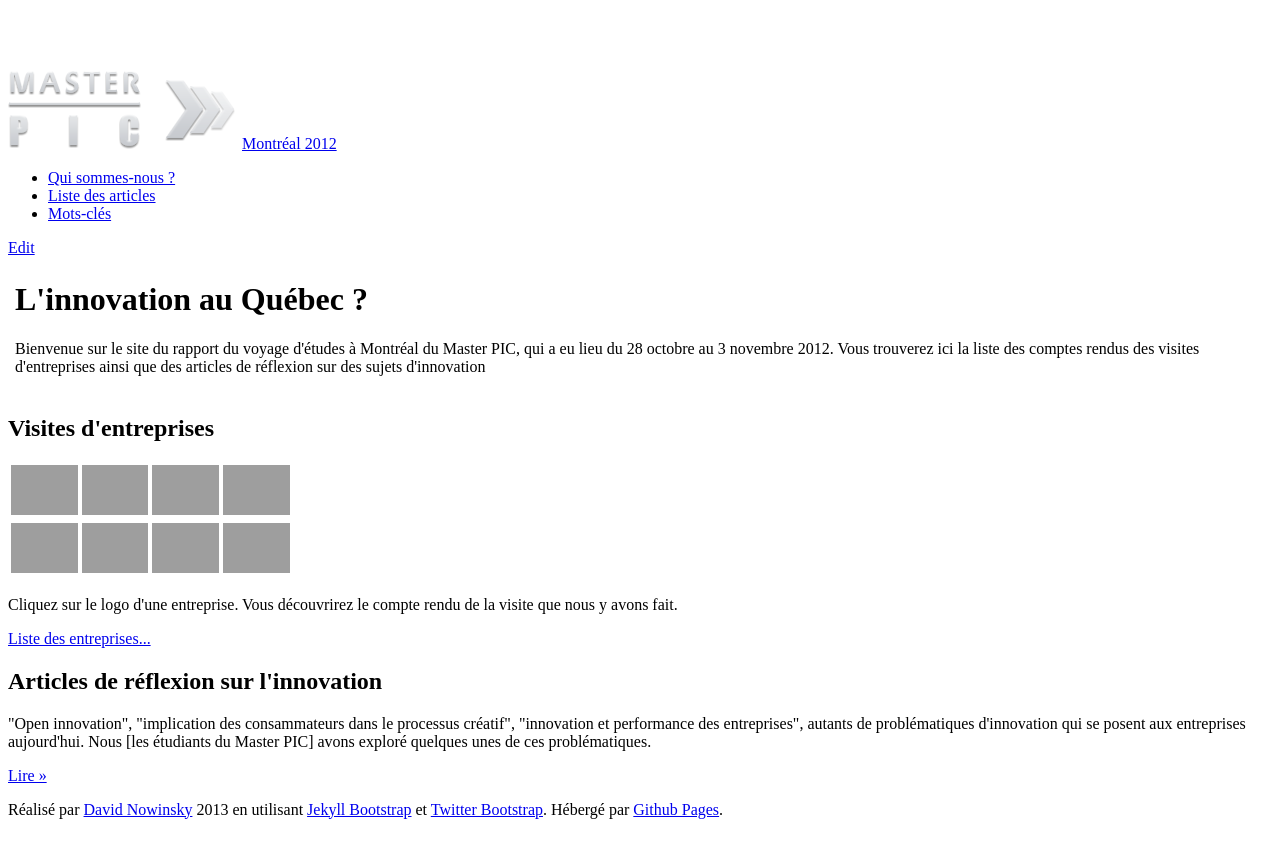
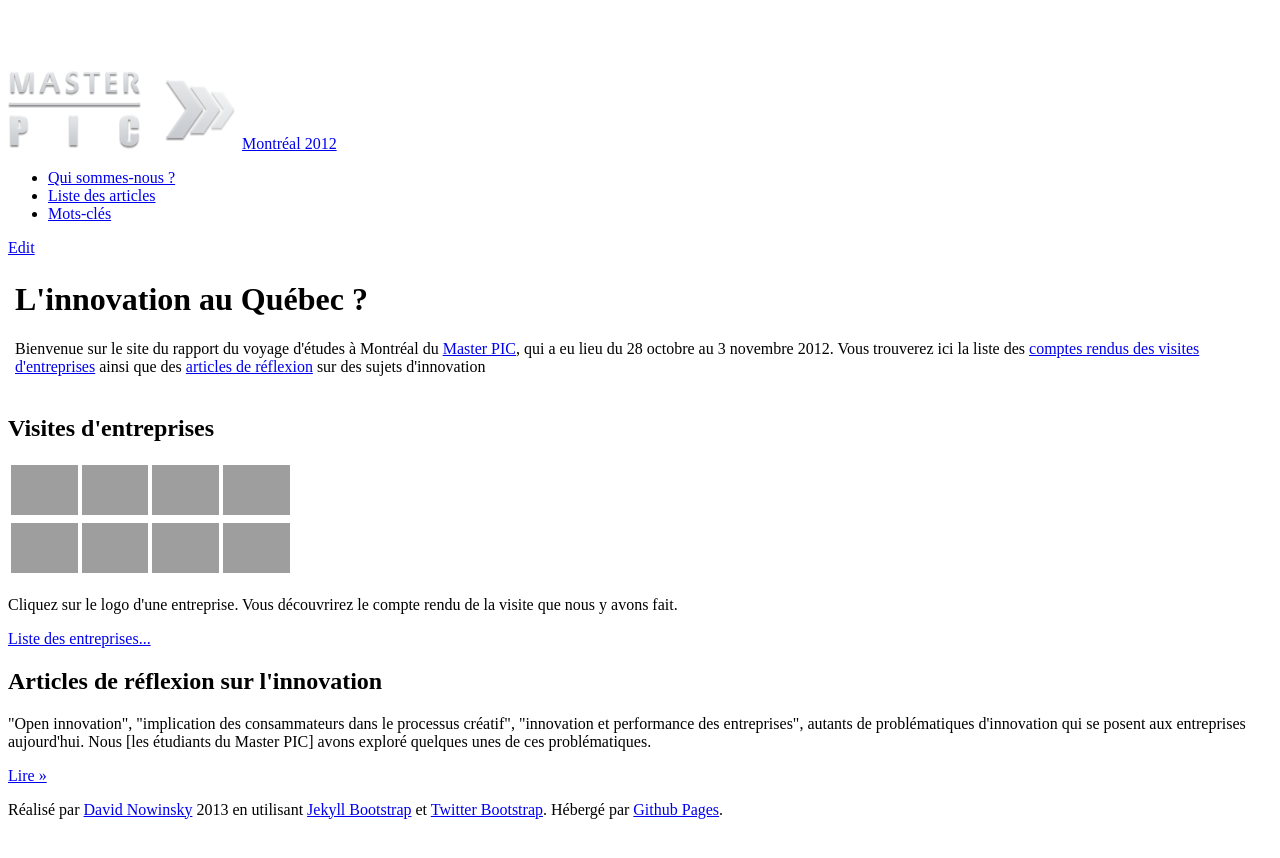
Before and after one commit to davinov/masterpic-montreal-2012, a Jekyll site: the page built from index.md, in a window 1280 px wide, cut to the strip 0-858 px from the top of the page. Built offline with Jekyll 4.4.1, drawn with Linux system fonts in a browser that asks for light colours; nearby versions of some CDN libraries; part of the change alters nothing that is shown; grey boxes are pictures that could not be loaded.

```diff
--- a/index.md
+++ b/index.md
@@ -13,7 +13,7 @@ layout: default
 		</td>
 		<td>
 			<h1>L'innovation au Québec ?</h1>
-			<p>Bienvenue sur le site du rapport du voyage d'études à Montréal du Master PIC, qui a eu lieu du 28 octobre au 3 novembre 2012. Vous trouverez ici la liste des comptes rendus des visites d'entreprises ainsi que des articles de réflexion sur des sujets d'innovation</p>
+			<p>Bienvenue sur le site du rapport du voyage d'études à Montréal du <a href="http://masterpic.fr" target="_blank">Master PIC</a>, qui a eu lieu du 28 octobre au 3 novembre 2012. Vous trouverez ici la liste des <a href="articles-list.html#Entreprises-ref">comptes rendus des visites d'entreprises</a> ainsi que des <a href="articles-list.html#Articles-ref">articles de réflexion</a> sur des sujets d'innovation</p>
    			 <!--<span><a class="btn btn-primary btn-large" href="articles-list.html">Commencer la lecture &raquo;</a></span>-->
 		</td>
 	</table>
```
